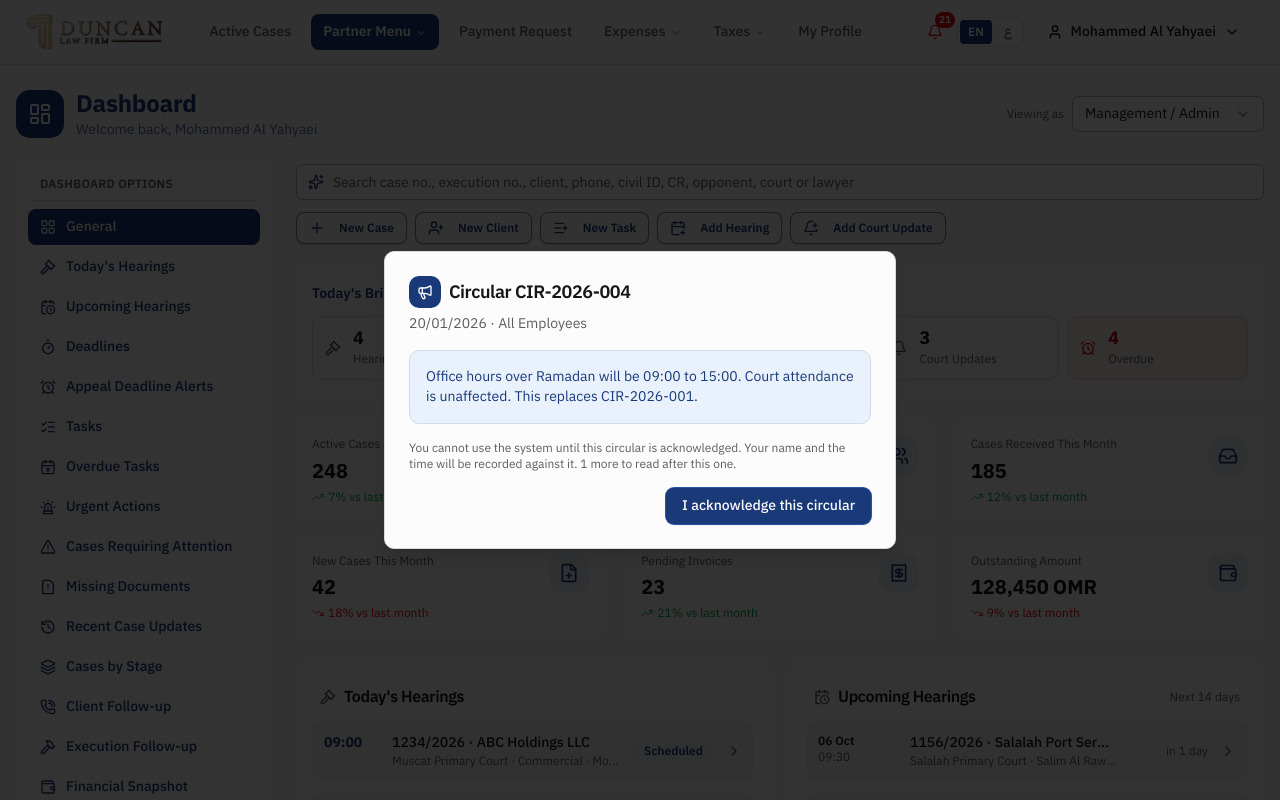
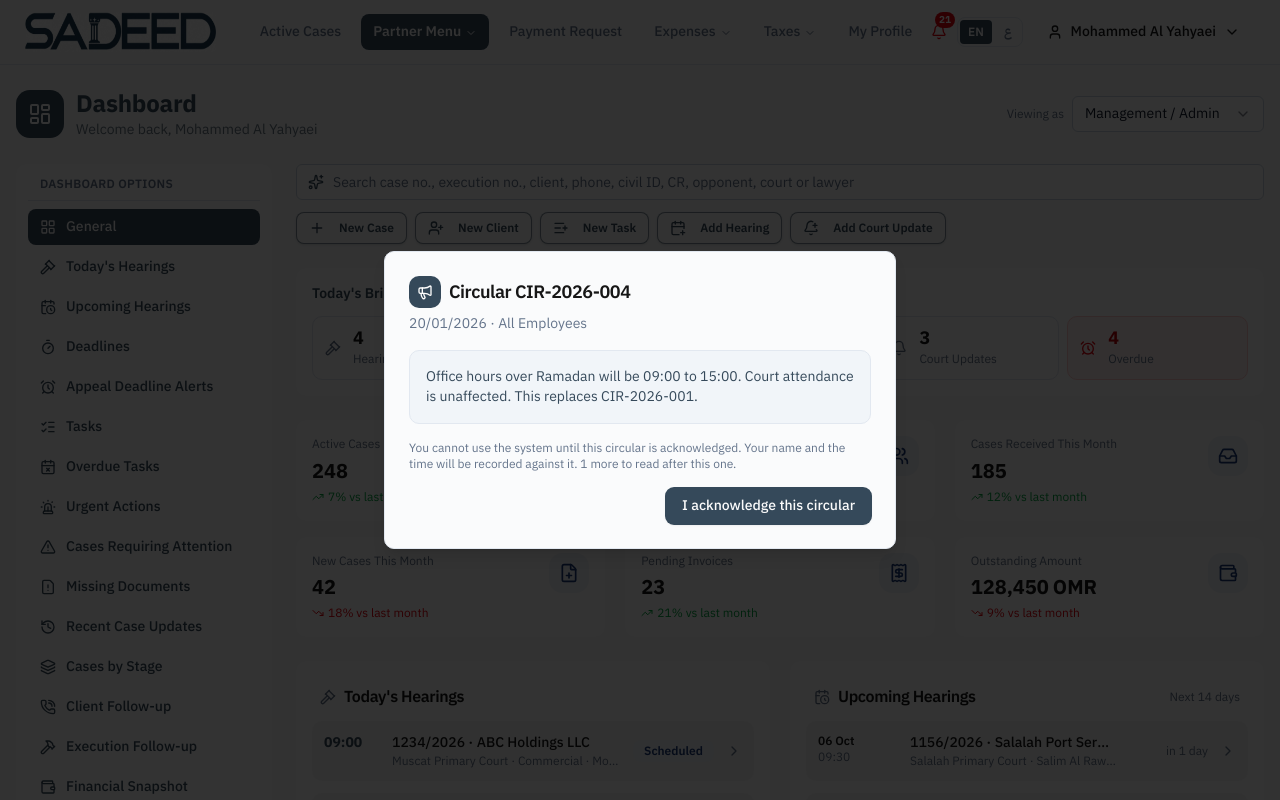
Before and after one commit to mehak187/elpnew, a React (Vite) app: page /dashboard in a window 1280 px wide. Shown: the top 800 px of the page. Built offline with nearby package versions, Linux system fonts and the light colour scheme.

Commit message:
create 1 file and update 5 files

```diff
--- a/src/components/layout/Header.jsx
+++ b/src/components/layout/Header.jsx
@@ -51,7 +51,7 @@ import { cn } from "@/lib/utils";
 import { useFirm } from "@/lib/firm/context";
 import { useLanguage, LANGUAGES } from "@/lib/language/context";
 import NotificationBell from "./NotificationBell";
-import logo from "@/assets/logo2.png";
+import logo from "@/assets/logonew.jpeg";
 
 /** The firm's mark. Height is set; the width follows the artwork. */
 function Logo({ name, className }) {
@@ -344,18 +344,23 @@ export default function Header({ onNavClick, activeNav }) {
               // A section that opens as a menu
               return (
                 <NavigationMenuItem key={section.key}>
+                  {/* 14px, and half a weight heavier while it is the one
+                      that is open - one header item at a time. */}
                   <NavigationMenuTrigger
                     className={cn(
-                      "h-9 px-3 py-2 text-sm font-medium",
+                      "h-9 px-3 py-2 text-[14px]/[20px] font-medium",
+                      "data-[state=open]:bg-menu-hover data-[state=open]:font-semibold data-[state=open]:text-primary",
                       active
-                        ? "bg-primary text-primary-foreground font-semibold"
+                        ? "bg-primary font-semibold text-primary-foreground"
                         : "text-muted-foreground"
                     )}
                   >
                     {section.name}
                   </NavigationMenuTrigger>
+                  {/* 236px wide, inset 6px, cornered at 8px: the one
+                      geometry every menu in the system is drawn to. */}
                   <NavigationMenuContent>
-                    <ul className="w-72 p-2">
+                    <ul className="w-[236px] rounded-lg p-1.5">
                       {section.items.map((item) => (
                         <li key={item.key}>
                           <NavigationMenuLink
@@ -364,7 +369,10 @@ export default function Header({ onNavClick, activeNav }) {
                               // The rule runs down the item's logical start,
                               // so it swaps sides with the language rather
                               // than staying on the left in Arabic.
-                              "flex items-start gap-3 rounded-md border-s-[3px] border-transparent p-3 transition-colors",
+                              "flex min-h-[46px] items-center gap-2.5 rounded-md border-s-[3px] border-transparent px-2.5 py-2 transition-colors",
+                              // A row that carries a description needs the
+                              // second line's worth of room.
+                              item.description && "min-h-[56px]",
                               isActive(item.key)
                                 ? "border-s-primary bg-menu-selected text-menu-selected-ink hover:bg-menu-selected focus:bg-menu-selected"
                                 : "text-primary hover:bg-menu-hover focus:bg-menu-hover"
@@ -380,20 +388,21 @@ export default function Header({ onNavClick, activeNav }) {
                                   rest: with the block gone, the icon is half
                                   of what says which one is open. */}
                               <item.icon
+                                strokeWidth={1.5}
                                 className={cn(
-                                  "mt-0.5 h-4 w-4 shrink-0",
+                                  "size-[18px] shrink-0",
                                   isActive(item.key)
                                     ? "text-primary"
                                     : "text-menu-icon"
                                 )}
                               />
                               <span>
-                                <span className="block text-sm font-medium">
+                                <span className="block text-[13px]/[18px] font-medium">
                                   {item.name}
                                 </span>
                                 <span
                                   className={cn(
-                                    "block text-xs",
+                                    "mt-0.5 block text-[11px]/[16px]",
                                     isActive(item.key)
                                       ? "text-menu-selected-ink/80"
                                       : "text-muted-foreground"
--- a/src/components/shared/panels.jsx
+++ b/src/components/shared/panels.jsx
@@ -42,7 +42,10 @@ export function PriorityDot({ level, label }) {
  */
 export function Bordered({ title, held, children }) {
   return (
-    <div className="space-y-4 rounded-lg border p-4">
+    // A form container shares the page's own fill: what gives it its shape is
+    // the line around it and the white boxes inside it, not a second surface
+    // colour stacked on the first.
+    <div className="space-y-4 rounded-container border border-container-border bg-background p-4">
       {/* A box whose contents name themselves takes no title: the bar and the
           heading would only repeat what is already being read. */}
       {title && (
--- a/src/components/ui/navigation-menu.jsx
+++ b/src/components/ui/navigation-menu.jsx
@@ -15,6 +15,10 @@ function NavigationMenu({
     <NavigationMenuPrimitive.Root
       data-slot="navigation-menu"
       data-viewport={viewport}
+      // An open menu stays open until it is dismissed: with the pointer no
+      // longer opening menus, it must not be closing them either.
+      delayDuration={0}
+      skipDelayDuration={0}
       className={cn(
         "group/navigation-menu relative flex max-w-max flex-1 items-center justify-center",
         className
@@ -54,6 +58,24 @@ const navigationMenuTriggerStyle = cva(
   "group inline-flex h-9 w-max items-center justify-center rounded-md bg-background px-4 py-2 text-sm font-medium hover:bg-accent hover:text-accent-foreground focus:bg-accent focus:text-accent-foreground disabled:pointer-events-none disabled:opacity-50 data-[state=open]:hover:bg-accent data-[state=open]:text-accent-foreground data-[state=open]:focus:bg-accent data-[state=open]:bg-accent/50 focus-visible:ring-ring/50 outline-none transition-[color,box-shadow] focus-visible:ring-[3px] focus-visible:outline-1"
 )
 
+/**
+ * A menu opens when it is asked to, not when the pointer happens to cross it.
+ *
+ * Radix opens a navigation menu on pointer-enter and closes it on leave. That
+ * costs nothing on a mouse but means the menus cannot be used at all with a
+ * finger, and on a mouse it opens menus nobody asked for on the way to
+ * somewhere else. Stopping those two events leaves the click and the keyboard,
+ * which is what actually says "open this".
+ *
+ * Only the menus are held to this. A tooltip is still a hover: it says what an
+ * icon is, and nothing happens when it appears.
+ */
+const clickOnly = {
+  onPointerEnter: (event) => event.preventDefault(),
+  onPointerLeave: (event) => event.preventDefault(),
+  onPointerMove: (event) => event.preventDefault(),
+};
+
 function NavigationMenuTrigger({
   className,
   children,
@@ -63,6 +85,7 @@ function NavigationMenuTrigger({
     <NavigationMenuPrimitive.Trigger
       data-slot="navigation-menu-trigger"
       className={cn(navigationMenuTriggerStyle(), "group", className)}
+      {...clickOnly}
       {...props}>
       {children}{" "}
       <ChevronDownIcon
@@ -81,9 +104,10 @@ function NavigationMenuContent({
       data-slot="navigation-menu-content"
       className={cn(
         "data-[motion^=from-]:animate-in data-[motion^=to-]:animate-out data-[motion^=from-]:fade-in data-[motion^=to-]:fade-out data-[motion=from-end]:slide-in-from-right-52 data-[motion=from-start]:slide-in-from-left-52 data-[motion=to-end]:slide-out-to-right-52 data-[motion=to-start]:slide-out-to-left-52 top-0 left-0 w-full p-2 pe-2.5 md:absolute md:w-auto",
-        "group-data-[viewport=false]/navigation-menu:bg-popover group-data-[viewport=false]/navigation-menu:text-popover-foreground group-data-[viewport=false]/navigation-menu:data-[state=open]:animate-in group-data-[viewport=false]/navigation-menu:data-[state=closed]:animate-out group-data-[viewport=false]/navigation-menu:data-[state=closed]:zoom-out-95 group-data-[viewport=false]/navigation-menu:data-[state=open]:zoom-in-95 group-data-[viewport=false]/navigation-menu:data-[state=open]:fade-in-0 group-data-[viewport=false]/navigation-menu:data-[state=closed]:fade-out-0 group-data-[viewport=false]/navigation-menu:top-full group-data-[viewport=false]/navigation-menu:mt-1.5 group-data-[viewport=false]/navigation-menu:overflow-hidden group-data-[viewport=false]/navigation-menu:rounded-md group-data-[viewport=false]/navigation-menu:border group-data-[viewport=false]/navigation-menu:shadow group-data-[viewport=false]/navigation-menu:duration-200 **:data-[slot=navigation-menu-link]:focus:ring-0 **:data-[slot=navigation-menu-link]:focus:outline-none",
+        "group-data-[viewport=false]/navigation-menu:bg-popover group-data-[viewport=false]/navigation-menu:text-popover-foreground group-data-[viewport=false]/navigation-menu:data-[state=open]:animate-in group-data-[viewport=false]/navigation-menu:data-[state=closed]:animate-out group-data-[viewport=false]/navigation-menu:data-[state=closed]:zoom-out-95 group-data-[viewport=false]/navigation-menu:data-[state=open]:zoom-in-95 group-data-[viewport=false]/navigation-menu:data-[state=open]:fade-in-0 group-data-[viewport=false]/navigation-menu:data-[state=closed]:fade-out-0 group-data-[viewport=false]/navigation-menu:top-full group-data-[viewport=false]/navigation-menu:mt-1.5 group-data-[viewport=false]/navigation-menu:overflow-hidden group-data-[viewport=false]/navigation-menu:rounded-lg group-data-[viewport=false]/navigation-menu:border group-data-[viewport=false]/navigation-menu:duration-200 **:data-[slot=navigation-menu-link]:focus:ring-0 **:data-[slot=navigation-menu-link]:focus:outline-none",
         className
       )}
+      {...clickOnly}
       {...props} />
   );
 }
@@ -98,7 +122,7 @@ function NavigationMenuViewport({
       <NavigationMenuPrimitive.Viewport
         data-slot="navigation-menu-viewport"
         className={cn(
-          "origin-top-center bg-popover text-popover-foreground data-[state=open]:animate-in data-[state=closed]:animate-out data-[state=closed]:zoom-out-95 data-[state=open]:zoom-in-90 relative mt-1.5 h-[var(--radix-navigation-menu-viewport-height)] w-full overflow-hidden rounded-md border shadow md:w-[var(--radix-navigation-menu-viewport-width)]",
+          "origin-top-center bg-popover text-popover-foreground data-[state=open]:animate-in data-[state=closed]:animate-out data-[state=closed]:zoom-out-95 data-[state=open]:zoom-in-90 relative mt-1.5 h-[var(--radix-navigation-menu-viewport-height)] w-full overflow-hidden rounded-lg border md:w-[var(--radix-navigation-menu-viewport-width)]",
           className
         )}
         {...props} />
--- a/src/index.css
+++ b/src/index.css
@@ -230,16 +230,17 @@
 
 :root {
   --radius: 0.625rem;
-  /* #A61C1F - the red from the YANDS wordmark. The mark keeps its red; the
-     interface around it is navy, so the two never compete for attention. */
-  --brand: oklch(0.47 0.173 26);
+  /* #35495A - the SADEED mark, in the one solid value the logo is drawn in.
+     The interface takes the same value wherever the brand colour is called
+     for, so the screen and the mark on it are never two different navies. */
+  --brand: #35495a;
   /* Every other request card is framed in brown, so where one ends and the
      next begins is read at a glance rather than counted. */
   --frame-alt: oklch(0.44 0.075 55);
   /* The background of a field the system fills in: a figure worked out, or a
      record being read rather than written. One tint for all of them, so "you
      cannot type here" is the same colour wherever it appears. */
-  --locked: #f8fafc;
+  --locked: #f1f5f9;
 
   /* ---- Standard 01: borders, radii and field states -------------------- */
   /*
@@ -248,14 +249,14 @@
    * not the tone a legal and administrative record keeps.
    */
   --container-radius: 10px;
-  --field-radius: 7px;
+  --field-radius: 6px;
   --container-border: #e2e8f0;
   --field-background: #ffffff;
-  /* Darker than the container's own border on purpose - a field edge that
+  /* A step darker than the container's own border: a field edge that
      disappears on a bright screen is a field nobody can see the bounds of. */
-  --field-border: #a8b4c3;
-  --focus-navy: #142f5f;
-  --focus-ring: 0 0 0 3px rgba(20, 47, 95, 0.14);
+  --field-border: #cbd5e1;
+  --focus-navy: #35495a;
+  --focus-ring: 0 0 0 3px rgba(53, 73, 90, 0.16);
   /*
    * ---- Standard 05: the four states a field can be in ------------------
    *
@@ -267,7 +268,7 @@
    * not use. So its two tints are taken, which 01 had collapsed into one.
    */
   /* Read-only: the system filled it in, but the value is yours to read. */
-  --readonly-background: #f8fafc;
+  --readonly-background: #f1f5f9;
   --readonly-border: #cbd5e1;
   --readonly-text: #475569;
   /* Disabled: nothing here is for you at all. */
@@ -298,9 +299,9 @@
   /* ---- Standard 06: the menu's selected item --------------------------- */
   /* A pale tint and a rule down its start, not a navy block: the selected
      item should be findable, not the loudest thing on the page. */
-  --menu-selected: #f1f5f9;
-  --menu-selected-ink: #334155;
-  --menu-hover: #f8fafc;
+  --menu-selected: #edf2f5;
+  --menu-selected-ink: #35495a;
+  --menu-hover: #f1f5f9;
   --menu-icon: #64748b;
   /* The three answers a request can be given. Each carries its own tint
      wherever the decision is shown, so what was decided is read from the
@@ -315,21 +316,23 @@
   --decision-partial: #fef3c7;
   --decision-partial-ink: #d97706;
   --decision-rejected: #fff0f0;
-  --background: oklch(0.99 0 0);
+  --background: #fafbfc;
   --foreground: oklch(0.20 0 0);
   --card: oklch(1 0 0);
   --card-foreground: oklch(0.20 0 0);
   --popover: oklch(1 0 0);
   --popover-foreground: oklch(0.20 0 0);
-  /* Primary: the navy the buttons, headings and active nav are drawn in */
-  --primary: oklch(0.36 0.115 262);
+  /* Primary: the brand colour itself - the buttons, headings and active nav
+     are drawn in the same navy as the mark above them, so nothing on screen
+     is a second, nearly-right version of it. */
+  --primary: #35495a;
   --primary-foreground: oklch(0.99 0 0);
   /* Secondary: pale tint of the same navy */
-  --secondary: oklch(0.955 0.018 258);
+  --secondary: #f1f5f9;
   --secondary-foreground: oklch(0.36 0.115 262);
   /* Muted: plain grey - this paints table stripes and page surfaces */
   --muted: oklch(0.96 0 0);
-  --muted-foreground: oklch(0.48 0 0);
+  --muted-foreground: #64748b;
   --accent: oklch(0.93 0.03 258);
   --accent-foreground: oklch(0.36 0.115 262);
   /* Destructive is plain red, now well clear of the brand hue */
@@ -338,9 +341,9 @@
   /* A section is framed in a thin, muted navy; the boxes inside it are
      framed lighter still, so a field never reads as loudly as the panel it
      sits in. */
-  --border: oklch(0.89 0.012 262);
+  --border: #e2e8f0;
   --input: oklch(0.93 0.008 262);
-  --ring: oklch(0.46 0.13 262);
+  --ring: #35495a;
   /* Charts: one hue, dark to light */
   --chart-1: oklch(0.33 0.11 262);
   --chart-2: oklch(0.43 0.13 262);
@@ -360,7 +363,8 @@
 .dark {
   /* Dark mode - steps chosen against the dark surface, not flipped */
   /* The wordmark lifts off the dark ground rather than sinking into it */
-  --brand: oklch(0.62 0.18 26);
+  /* The same navy, lifted to carry on a dark background. */
+  --brand: oklch(0.74 0.045 249);
   --frame-alt: oklch(0.62 0.09 60);
   --background: oklch(0.16 0 0);
   --foreground: oklch(0.95 0 0);
@@ -368,7 +372,7 @@
   --card-foreground: oklch(0.95 0 0);
   --popover: oklch(0.20 0 0);
   --popover-foreground: oklch(0.95 0 0);
-  --primary: oklch(0.62 0.14 260);
+  --primary: oklch(0.74 0.045 249);
   --primary-foreground: oklch(0.16 0.02 262);
   --secondary: oklch(0.26 0.04 260);
   --secondary-foreground: oklch(0.93 0.015 258);
--- a/src/pages/settings/SignIn.jsx
+++ b/src/pages/settings/SignIn.jsx
@@ -6,7 +6,7 @@ import { Input } from "@/components/ui/input";
 import { Label } from "@/components/ui/label";
 import { Eye, EyeOff, LogIn } from "lucide-react";
 import { useFirm } from "@/lib/firm/context";
-import logo from "@/assets/logo2.png";
+import logo from "@/assets/logonew.jpeg";
 
 /**
  * Where Sign Out lands. There is no auth layer yet, so any details are accepted
```
Also changed, not shown: src/assets/logonew.jpeg (added).
